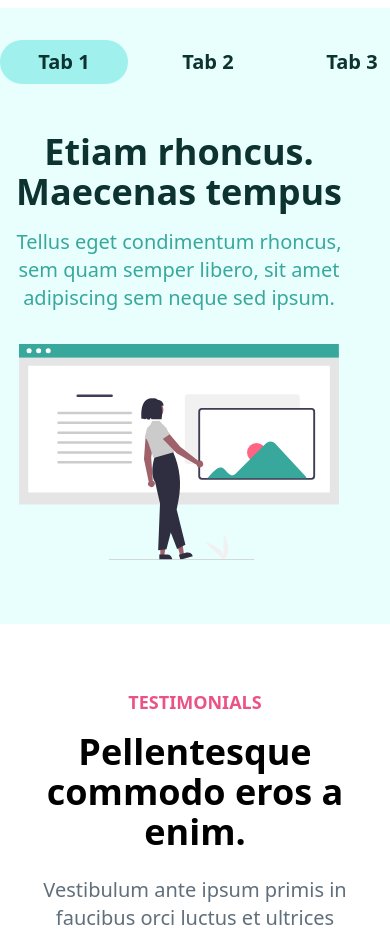
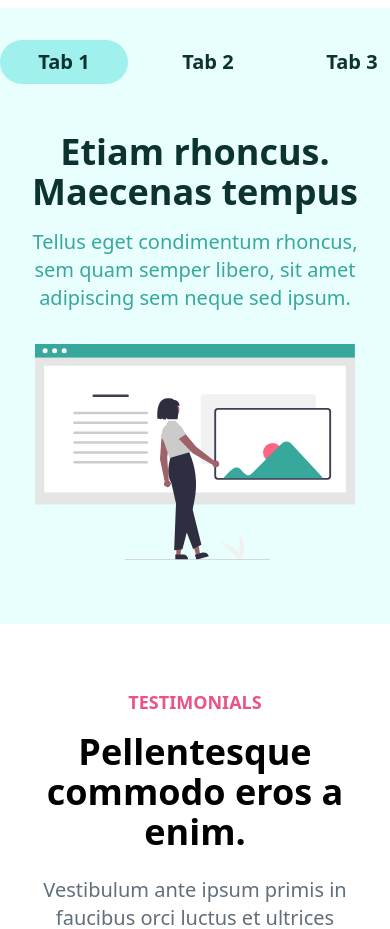
Before and after one commit to niekh1234/next-practice-landing-design, a Next.js app: page / in a window 390 px wide. Shown: the part 2240-3169 px from the top of the page. Built offline with nearby package versions, Linux system fonts and the light colour scheme; what @tailwindcss/typography would draw is missing.

Commit message:
remove mobile padding on tab item

```diff
--- a/components/UI/Tabs/TabItem.tsx
+++ b/components/UI/Tabs/TabItem.tsx
@@ -12,7 +12,7 @@ type Props = {
 const TabItem = (props: Props) => {
   return (
     <div className='flex flex-col items-end w-full h-full col-span-1 row-span-3 p-4 mb-auto rounded-2xl md:p-0'>
-      <div className='flex flex-col h-full max-w-3xl pr-8'>
+      <div className='flex flex-col h-full max-w-3xl md:pr-8'>
         <h4 className='text-3xl font-bold text-center xs:text-4xl text-teal-darkest md:text-5xl md:text-left'>
           {props.tab.title}
         </h4>
```
